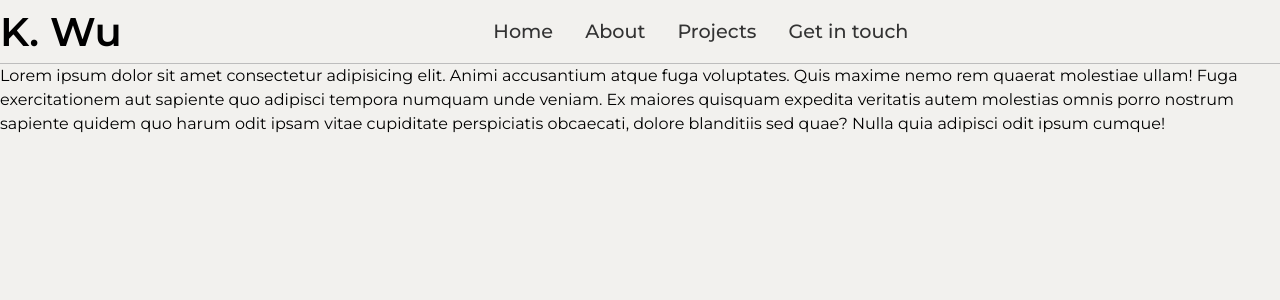
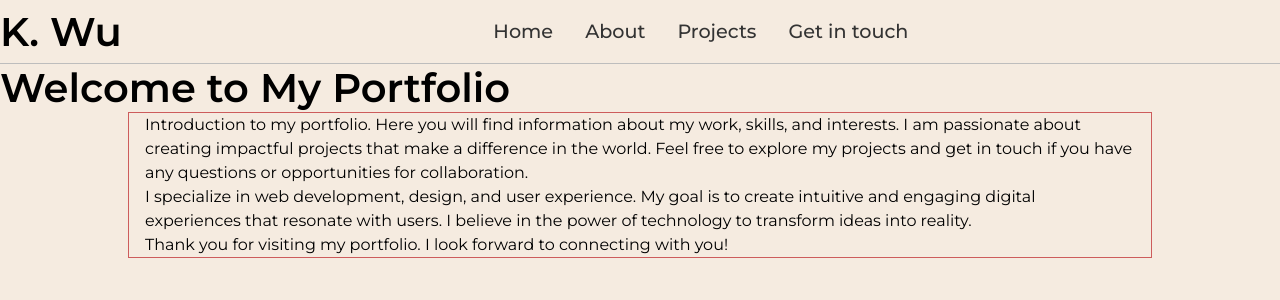
Before and after one commit to LifeSource/kenrickwu, a Next.js app: page / in a window 1280 px wide. Shown: the top 300 px of the page. Built offline with nearby package versions, Linux system fonts and the light colour scheme.

Commit message:
Added some basic colour and sizing variables

```diff
--- a/app/globals.css
+++ b/app/globals.css
@@ -1,13 +1,35 @@
 :root {
-  --background: #f2f1ee;
+  --background: #f5ebe0;
   --foreground: #171717;
+
+  /* mimalistic color palette */
+  --m-one: #edede9;
+  --m-two: #d6ccc2;
+  --m-three: #f5ebe0;
+  --m-four: #e3d5ca;
+  --m-five: #d5bdaf;
+
+  /* sizing */
+  --xxxs: 0.125rem;
+  --xxs: 0.25rem;
+  --xs: 0.5rem;
+  --sm: 0.75rem;
+  --md: 0.875rem;
+  --base: 1rem;
+  --lg: 1.125rem;
+  --xl: 1.25rem;
+  --xxl: 1.5rem;
+  --xxxl: 2rem;
 }
 
 html,
 body {
   max-width: 100vw;
   overflow-x: hidden;
-  line-height: 1.5;
+}
+
+html {
+  scroll-behavior: smooth;
 }
 
 body {
@@ -18,10 +40,23 @@ body {
   -moz-osx-font-smoothing: grayscale;
 }
 
-* {
+*,
+*::before,
+*::after {
   box-sizing: border-box;
   padding: 0;
   margin: 0;
+  line-height: calc(1em + 0.5rem);
+}
+
+img,
+picture,
+video,
+canvas,
+svg {
+  display: block;
+  max-width: 100%;
+  user-select: none;
 }
 
 a {
@@ -33,3 +68,59 @@ h1 {
   font-size: 2.5rem;
   font-weight: 600;
 }
+
+button {
+  display: inline-block;
+  background: none;
+  border: none;
+  cursor: pointer;
+}
+
+.container {
+  width: 100%;
+  margin-inline: auto;
+  padding-inline: 1rem;
+  border: 1px solid indianred;
+}
+
+/* xs */
+@media (min-width: 425px) {
+  .container {
+    max-width: 425px;
+  }
+}
+
+/* sm */
+@media (min-width: 640px) {
+  .container {
+    max-width: 640px;
+  }
+}
+
+/* sm */
+@media (min-width: 768px) {
+  .container {
+    max-width: 768px;
+  }
+}
+
+/* md */
+@media (min-width: 1024px) {
+  .container {
+    max-width: 1024px;
+  }
+}
+
+/* lg */
+@media (min-width: 1440px) {
+  .container {
+    max-width: 1440px;
+  }
+}
+
+/* xl */
+@media (min-width: 2560px) {
+  .container {
+    max-width: 2560px;
+  }
+}
--- a/app/page.tsx
+++ b/app/page.tsx
@@ -1,13 +1,10 @@
+import Introduction from "@/components/Home/Introduction";
+
 export default function Home() {
   return (
-    <article>
-      Lorem ipsum dolor sit amet consectetur adipisicing elit. Animi accusantium
-      atque fuga voluptates. Quis maxime nemo rem quaerat molestiae ullam! Fuga
-      exercitationem aut sapiente quo adipisci tempora numquam unde veniam. Ex
-      maiores quisquam expedita veritatis autem molestias omnis porro nostrum
-      sapiente quidem quo harum odit ipsam vitae cupiditate perspiciatis
-      obcaecati, dolore blanditiis sed quae? Nulla quia adipisci odit ipsum
-      cumque!
-    </article>
+    <main>
+      <h1>Welcome to My Portfolio</h1>
+      <Introduction />
+    </main>
   );
 }
--- /dev/null
+++ b/components/Home/Introduction.tsx
@@ -0,0 +1,23 @@
+import React from "react";
+
+export default function Introduction() {
+  return (
+    <div className="container">
+      Introduction to my portfolio. Here you will find information about my
+      work, skills, and interests. I am passionate about creating impactful
+      projects that make a difference in the world. Feel free to explore my
+      projects and get in touch if you have any questions or opportunities for
+      collaboration.
+      <p>
+        I specialize in web development, design, and user experience. My goal is
+        to create intuitive and engaging digital experiences that resonate with
+        users. I believe in the power of technology to transform ideas into
+        reality.
+      </p>
+      <p>
+        Thank you for visiting my portfolio. I look forward to connecting with
+        you!
+      </p>
+    </div>
+  );
+}
```
